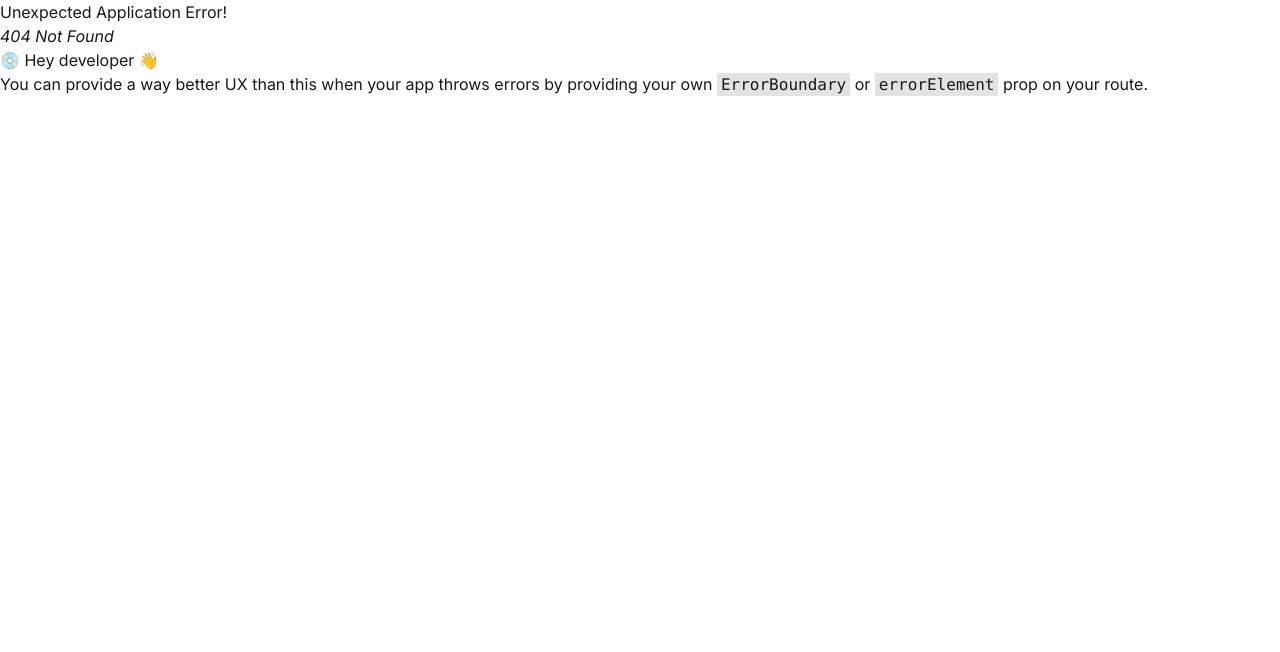
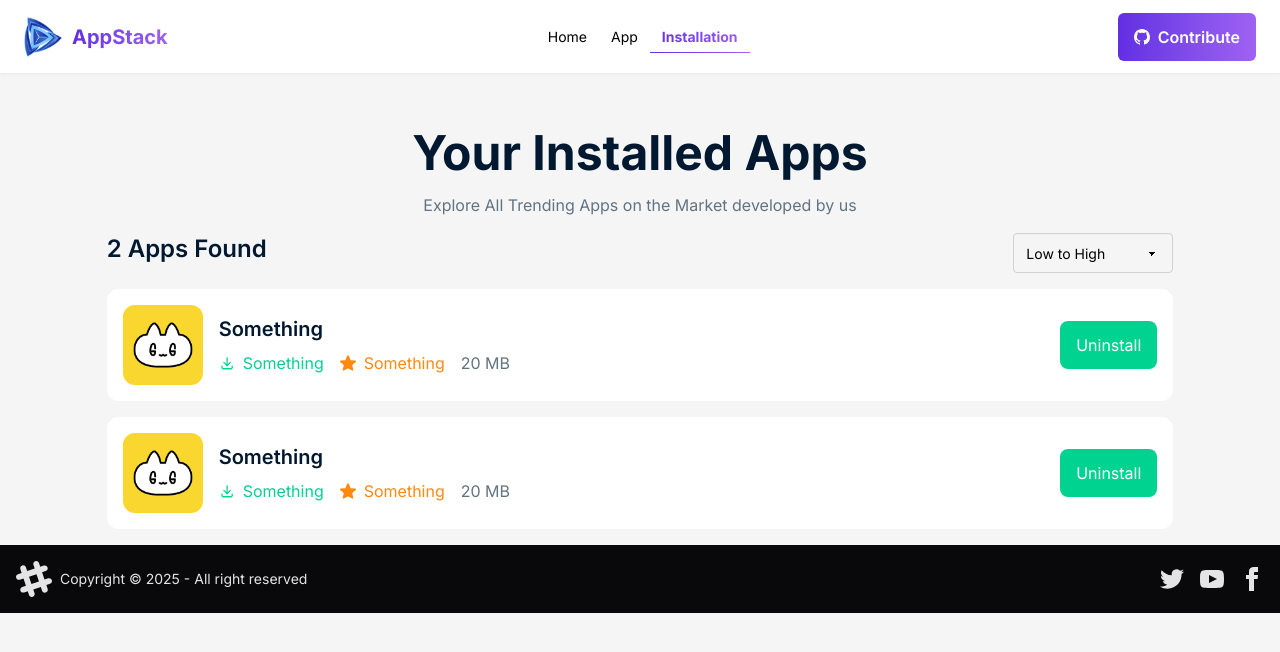
Before and after one commit to Riad-Zz/AppStack, a React (Vite) app: page /installed in a window 1280 px wide. Before the commit this address had no page. Shown: the top 652 px of the page. Built offline with nearby package versions, Linux system fonts and the light colour scheme.

Commit message:
Installed Items added to Local Stroage

```diff
--- a/src/Components/AppDetails/AppDetails.jsx
+++ b/src/Components/AppDetails/AppDetails.jsx
@@ -5,6 +5,8 @@ import downloadIcon from '../../assets/icon-downloads.png'
 import ratingIcon from '../../assets/icon-ratings.png'
 import reviewIcon from '../../assets/icon-review.png'
 import { BarChart, Bar, XAxis, YAxis, Tooltip, CartesianGrid ,ResponsiveContainer} from 'recharts';
+import { setInstalled } from '../../Utils/Utils';
+
 
 
 const AppDetails = () => {
@@ -16,6 +18,11 @@ const AppDetails = () => {
     // console.log(currentCard);
     const graphData = currentCard.ratings ;
     // console.log(graphData) ;
+
+    const handleClick = (id) =>{
+        setInstalled(id) ;
+    }
+
     return (
         <div className='max-w-10/12 mx-auto'>
             {/* App Details  */}
@@ -44,7 +51,7 @@ const AppDetails = () => {
                             <p className='font-bold text-[#001931] text-4xl'>{currentCard.reviews}</p>
                         </div>
                     </div>
-                    <div className='flex justify-center md:justify-start' ><button className='bg-[#00D390] text-white px-7 py-4 rounded-lg font-bold cursor-pointer'>Install Now ({currentCard.size}MB)</button></div>
+                    <div onClick={() => handleClick(currentCard.id)}  className='flex justify-center md:justify-start' ><button className='bg-[#00D390] text-white px-7 py-4 rounded-lg font-bold cursor-pointer'>Install Now ({currentCard.size}MB)</button></div>
 
                 </div>
             </div>
--- a/src/Components/Navbar/Navbar.jsx
+++ b/src/Components/Navbar/Navbar.jsx
@@ -8,7 +8,7 @@ const Navbar = () => {
     const options = <ul className='menu menu-horizontal px-1'>
         <li><NavLink to='/' className={({ isActive }) => (isActive ? "active" : "not-active")} >Home</NavLink></li>
         <li><NavLink to='/app' className={({ isActive }) => (isActive ? "active" : "not-active")} >App</NavLink></li>
-        <li><NavLink to='/m' className={({ isActive }) => (isActive ? "active" : "not-active")} >Installation</NavLink></li>
+        <li><NavLink to='/installed' className={({ isActive }) => (isActive ? "active" : "not-active")} >Installation</NavLink></li>
     </ul>
 
     return (
@@ -24,7 +24,7 @@ const Navbar = () => {
                             className="menu menu-sm dropdown-content bg-white rounded-box z-1 mt-3 w-52 p-2 shadow">
                             <li><NavLink to='/' className={({ isActive }) => (isActive ? "active" : "not-active")} >Home</NavLink></li>
                             <li><NavLink to='/app' className={({ isActive }) => (isActive ? "active" : "not-active")} >App</NavLink></li>
-                            <li><NavLink to='/m' className={({ isActive }) => (isActive ? "active" : "not-active")} >Installation</NavLink></li>
+                            <li><NavLink to='/installed' className={({ isActive }) => (isActive ? "active" : "not-active")} >Installation</NavLink></li>
                         </ul>
                     </div>
                     <div className='flex items-center gap-2 font-bold text-xl'>
--- /dev/null
+++ b/src/Pages/InstalledApps/InstallAppCard.jsx
@@ -0,0 +1,32 @@
+import React from 'react';
+import downloadIcn from '../../assets/smallDownload.svg'
+import starIcon from '../../assets/smallRating.svg'
+import tempImage from '../../assets/demo-app (1).webp'
+
+const InstallAppCard = ({app}) => {
+    return (
+        <div className='bg-white rounded-xl p-4 mb-4'>
+            <div className='flex flex-col md:flex-row gap-3 justify-between items-center'>
+                <div className='flex items-center gap-4'>
+                    <div>
+                        <img src={tempImage} alt="" className='w-[80px] h-[80px] rounded-xl object-cover' />
+                    </div>
+                    <div>
+                        <p className='text-[#001931] font-semibold text-xl mb-2'>Something</p>
+                        <div className='flex gap-4 flex-wrap'>
+                            <div className='flex gap-2'><img src={downloadIcn} alt="" /><p className='text-[#00D390]'>Something</p></div>
+                            <div className='flex gap-2'><img src={starIcon} alt="" /><p className='text-[#FF8811]'>Something</p></div>
+                            <div className='text-[#627382]'>20 MB</div>
+                        </div>
+                    </div>
+                </div>
+                <div className=''>
+                    <button  className='bg-[#00D390] text-white  py-3 px-14  md:px-4  rounded-lg cursor-pointer'>Uninstall</button>
+                </div>
+            </div>
+        </div>
+
+    );
+};
+
+export default InstallAppCard;
--- /dev/null
+++ b/src/Pages/InstalledApps/InstalleApps.jsx
@@ -0,0 +1,32 @@
+import React from 'react';
+import InstallAppCard from './InstallAppCard';
+
+const InstalleApps = () => {
+    return (
+        <div>
+            <div className='mt-14 max-w-10/12 mx-auto'>
+            <p className='text-[#001931] font-bold text-5xl text-center'>Your Installed Apps</p>
+            <p className='text-[#627382] text-center my-4'>Explore All Trending Apps on the Market developed by us</p>
+            <div className='flex justify-between mb-4'>
+                <p className='text-[#001931] font-semibold text-2xl'>2 Apps Found</p>
+                <div>
+                    <select defaultValue="Sort By Download" className="select bg-[#F5F5F5] border border-[#D2D2D2]">
+                        <option disabled={true}>Sort by Download</option>
+                        <option>Low to High</option>
+                        <option>High to Low</option>
+                    </select>
+                </div>
+            </div>
+            {/* <InstalledAppsCard></InstalledAppsCard>
+            <InstalledAppsCard></InstalledAppsCard> */}
+            {
+                // allInstalled.map(app => <InstalledAppsCard key={app.id} app={app}></InstalledAppsCard>)
+            }
+            <InstallAppCard></InstallAppCard>
+            <InstallAppCard></InstallAppCard>
+        </div>
+        </div>
+    );
+};
+
+export default InstalleApps;
--- a/src/Routes/Routes.jsx
+++ b/src/Routes/Routes.jsx
@@ -3,6 +3,7 @@ import Root from '../Pages/Root/Root'
 import Home from '../Pages/Home/Home'
 import AllApps from '../Pages/AllApps/AllApps'
 import AppDetails from '../Components/AppDetails/AppDetails'
+import InstalleApps from '../Pages/InstalledApps/InstalleApps'
 
 
 export const router = createBrowserRouter([
@@ -13,7 +14,8 @@ export const router = createBrowserRouter([
     children : [
       {index : true , loader :()=>fetch('/allApps.json'),Component : Home} , // A non used Loader for loading Animations !
       {path :'app' , loader :()=>fetch('/allApps.json') ,Component : AllApps},
-      {path : 'details/:title' ,loader :()=>fetch('/allApps.json') , Component : AppDetails}
+      {path : 'details/:title' ,loader :()=>fetch('/allApps.json') , Component : AppDetails},
+      {path : 'installed' , loader :()=>fetch('/allApps.json'),Component:InstalleApps}
     ]
   }
 ])
--- /dev/null
+++ b/src/Utils/Utils.js
@@ -0,0 +1,23 @@
+const getInstalled = () => {
+    const localInstalled = localStorage.getItem("installed") ;
+    if(localInstalled){
+        const allInstalled = JSON.parse(localInstalled) ;
+        return allInstalled ;
+    }else{
+        return [] ;
+    }
+}
+
+const setInstalled = (id) => {
+    const allInstalled = getInstalled() ;
+    if(allInstalled.includes(id)){
+        alert("Alreasy exist") ;
+    }else{
+        allInstalled.push(id) ;
+        const FinalInstalled = JSON.stringify(allInstalled) ;
+        localStorage.setItem("installed",FinalInstalled) ;
+        console.log(FinalInstalled) ;
+    }
+}
+
+export {getInstalled,setInstalled} ;
```
Also changed, not shown: src/assets/smallDownload.svg (added), src/assets/smallRating.svg (added).
